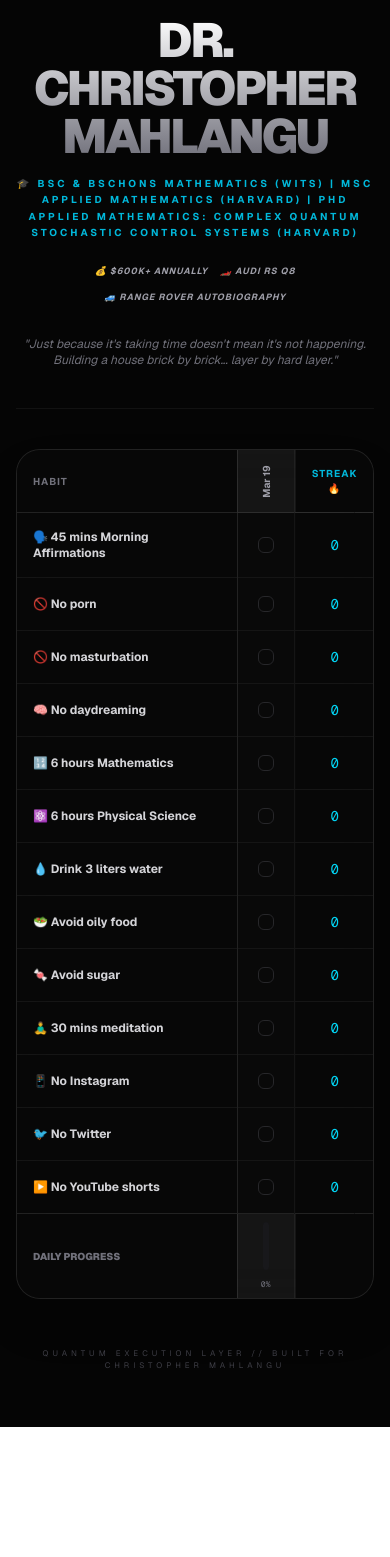
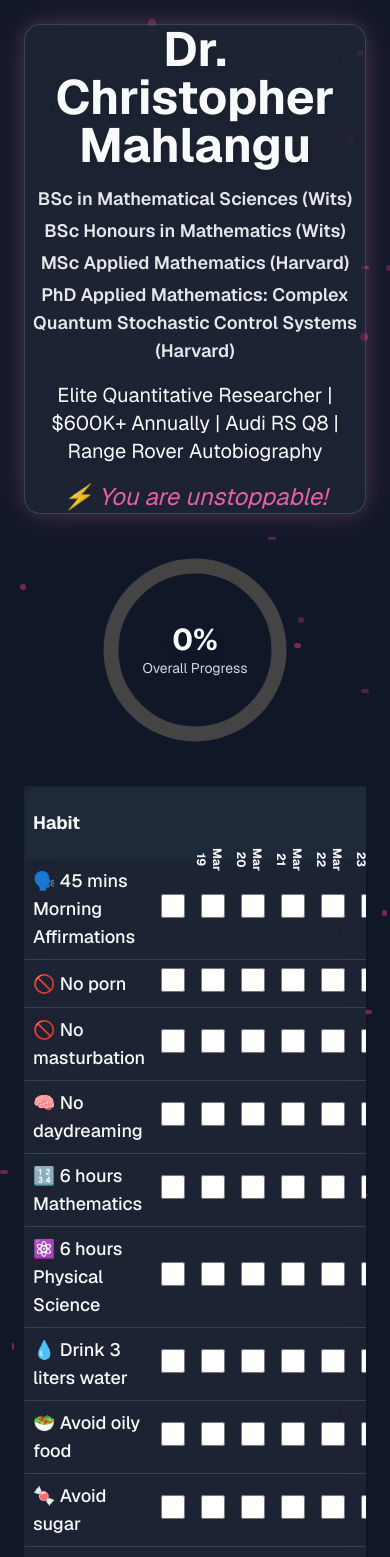
Before and after one commit to christophermahlangu/drmahlangu-app, a Next.js app: page / in a window 390 px wide. Shown: the top 1557 px of the page. Before the commit the page ends 1427 px from the top, so only its background shows below. Built offline with nearby package versions, Linux system fonts and the light colour scheme.

Commit message:
Added confetti and circular progress

```diff
--- a/app/page.tsx
+++ b/app/page.tsx
@@ -1,5 +1,6 @@
 "use client";
 import { useEffect, useState } from "react";
+import Confetti from "react-confetti";
 
 const habits = [
   "🗣️ 45 mins Morning Affirmations",
@@ -32,19 +33,46 @@ function generateDates() {
 
 const dates = generateDates();
 
+const dailyMessages = [
+  "✨ Today is your day — make it legendary!",
+  "🔥 Keep pushing — every check counts!",
+  "💎 Build habits, build yourself.",
+  "🚀 Small steps = giant leaps.",
+  "🌟 Believe in the process.",
+  "⚡ You are unstoppable!",
+  "🌈 Glow with your habits!",
+  "💫 Every check is progress!",
+];
+
 export default function Home() {
   const [checkboxes, setCheckboxes] = useState<Record<string, boolean>>({});
-  const [mounted, setMounted] = useState(false);
+  const [dailyMessage, setDailyMessage] = useState("");
+  const [width, setWidth] = useState(0);
+  const [height, setHeight] = useState(0);
+  const [messageIndex, setMessageIndex] = useState(0);
 
   useEffect(() => {
     const saved = localStorage.getItem("mahlanguTracker");
     if (saved) setCheckboxes(JSON.parse(saved));
-    setMounted(true);
+
+    setWidth(window.innerWidth);
+    setHeight(window.innerHeight);
+
+    // Set initial daily message randomly
+    setMessageIndex(Math.floor(Math.random() * dailyMessages.length));
   }, []);
 
   useEffect(() => {
-    if (mounted) localStorage.setItem("mahlanguTracker", JSON.stringify(checkboxes));
-  }, [checkboxes, mounted]);
+    localStorage.setItem("mahlanguTracker", JSON.stringify(checkboxes));
+  }, [checkboxes]);
+
+  // Rotate daily message every 10s
+  useEffect(() => {
+    const interval = setInterval(() => {
+      setMessageIndex(prev => (prev + 1) % dailyMessages.length);
+    }, 10000);
+    return () => clearInterval(interval);
+  }, []);
 
   const toggle = (habit: string, date: string) => {
     const key = `${habit}-${date}`;
@@ -54,6 +82,12 @@ export default function Home() {
   const dailyProgress = (date: string) => {
     const checked = habits.filter(h => checkboxes[`${h}-${date}`]).length;
     return (checked / habits.length) * 100;
+  };
+
+  const overallProgress = () => {
+    let totalChecked = 0;
+    dates.forEach(date => habits.forEach(h => { if (checkboxes[`${h}-${date}`]) totalChecked++; }));
+    return (totalChecked / (habits.length * dates.length)) * 100;
   };
 
   const habitStreak = (habit: string) => {
@@ -66,104 +100,191 @@ export default function Home() {
     return streak;
   };
 
-  if (!mounted) return null;
-
   return (
-    <main className="min-h-screen bg-[#050505] text-white p-4 md:p-8 font-sans selection:bg-cyan-500/30">
-
-      {/* GLOSSY BACKGROUND */}
-      <div className="fixed inset-0 -z-10 overflow-hidden">
-        <div className="absolute top-[-10%] left-[-10%] w-[60%] h-[60%] rounded-full bg-cyan-900/10 blur-[120px]" />
+    <main className="min-h-screen p-6 font-sans relative overflow-hidden bg-gray-900 text-gray-50">
+      {/* Background particles */}
+      <div className="absolute inset-0 pointer-events-none">
+        {Array.from({ length: 50 }).map((_, i) => (
+          <div
+            key={i}
+            className="absolute bg-pink-500 rounded-full opacity-30 animate-pulse"
+            style={{
+              width: `${Math.random() * 6 + 2}px`,
+              height: `${Math.random() * 6 + 2}px`,
+              top: `${Math.random() * 100}%`,
+              left: `${Math.random() * 100}%`,
+              animationDelay: `${Math.random() * 5}s`,
+            }}
+          />
+        ))}
       </div>
 
-      {/* VISION BOARD HEADER */}
-      <div className="max-w-7xl mx-auto text-center space-y-4 mb-10 border-b border-white/5 pb-10">
-        <h1 className="text-5xl font-black tracking-tighter bg-clip-text text-transparent bg-gradient-to-b from-white to-zinc-500">
-          DR. CHRISTOPHER MAHLANGU
-        </h1>
-        <p className="text-[10px] md:text-xs font-bold text-cyan-500 tracking-[0.3em] uppercase max-w-4xl mx-auto leading-relaxed">
-          🎓 BSc & BScHons Mathematics (Wits) | MSc Applied Mathematics (Harvard) | PhD Applied Mathematics: Complex Quantum Stochastic Control Systems (Harvard)
+      {/* Confetti on 100% */}
+      {overallProgress() === 100 && <Confetti width={width} height={height} recycle={false} numberOfPieces={150} />}
+
+      {/* Vision Board */}
+      <div className="max-w-4xl mx-auto text-center space-y-4 mb-10 glass-panel">
+        <h1 className="text-5xl font-bold drop-shadow-lg">Dr. Christopher Mahlangu</h1>
+        <div className="space-y-1 text-lg font-semibold text-gray-200">
+          <p>BSc in Mathematical Sciences (Wits)</p>
+          <p>BSc Honours in Mathematics (Wits)</p>
+          <p>MSc Applied Mathematics (Harvard)</p>
+          <p>PhD Applied Mathematics: Complex Quantum Stochastic Control Systems (Harvard)</p>
+        </div>
+        <p className="text-xl mt-3 drop-shadow-md">
+          Elite Quantitative Researcher | $600K+ Annually | Audi RS Q8 | Range Rover Autobiography
         </p>
-        <div className="flex flex-wrap justify-center gap-3 text-[9px] uppercase tracking-widest text-zinc-400 font-bold italic pt-2">
-            <span>💰 $600K+ Annually</span>
-            <span>🏎️ Audi RS Q8</span>
-            <span>🚙 Range Rover Autobiography</span>
-        </div>
-        <p className="text-zinc-500 text-xs italic max-w-2xl mx-auto pt-4">
-          "Just because it's taking time doesn't mean it's not happening. Building a house brick by brick... layer by hard layer."
-        </p>
+        <p className="text-2xl italic text-pink-400 animate-pulse transition-all duration-1000">{dailyMessages[messageIndex]}</p>
       </div>
 
-      {/* GRID TRACKER */}
-      <div className="max-w-[100vw] overflow-x-auto rounded-3xl border border-white/10 bg-white/[0.02] backdrop-blur-xl shadow-2xl">
-        <table className="border-collapse w-full">
-          <thead>
-            <tr className="bg-white/5 border-b border-white/10">
-              <th className="sticky left-0 bg-[#070707] z-30 p-4 text-left text-[10px] uppercase tracking-widest text-zinc-500 border-r border-white/10 min-w-[220px]">Habit</th>
+      {/* Circular Overall Progress */}
+      <div className="relative w-48 h-48 mx-auto mb-10">
+        <svg className="w-48 h-48 transform -rotate-90">
+          <circle cx="96" cy="96" r="84" stroke="#444" strokeWidth="15" fill="none" />
+          <circle
+            cx="96"
+            cy="96"
+            r="84"
+            stroke="url(#gradient)"
+            strokeWidth="15"
+            fill="none"
+            strokeDasharray={2 * Math.PI * 84}
+            strokeDashoffset={2 * Math.PI * 84 * (1 - overallProgress() / 100)}
+            strokeLinecap="round"
+            style={{ transition: "stroke-dashoffset 1s ease-out" }}
+          />
+          <defs>
+            <linearGradient id="gradient" x1="0" y1="0" x2="1" y2="1">
+              <stop offset="0%" stopColor="#3B82F6" />
+              <stop offset="100%" stopColor="#EC4899" />
+            </linearGradient>
+          </defs>
+        </svg>
+        <div className="absolute inset-0 flex flex-col items-center justify-center">
+          <span className="text-3xl font-bold drop-shadow-lg">{overallProgress().toFixed(0)}%</span>
+          <span className="text-sm text-gray-300">Overall Progress</span>
+        </div>
+      </div>
+
+      {/* Habit Tracker Table */}
+      <div className="overflow-x-auto w-full max-w-6xl mb-10 relative z-10">
+        <table className="border-collapse w-full shadow-lg rounded-3xl overflow-hidden glass-panel">
+          <thead className="bg-gray-800 bg-opacity-40">
+            <tr>
+              <th className="sticky top-0 bg-gray-800 bg-opacity-40 z-10 p-2 text-left text-lg">Habit</th>
               {dates.map(date => (
-                <th key={date} className="p-3 text-[10px] font-bold text-zinc-400 border-r border-white/5 min-w-[50px]">
-                  <div className="rotate-[-90deg] whitespace-nowrap">{date}</div>
-                </th>
+                <th key={date} className="p-2 text-center text-xs rotate-90 origin-bottom">{date}</th>
               ))}
-              <th className="sticky right-0 bg-[#070707] z-30 p-4 text-center text-[10px] uppercase tracking-widest text-cyan-500 border-l border-white/10">Streak 🔥</th>
+              <th className="sticky top-0 bg-gray-800 bg-opacity-40 z-10 p-2 text-center text-lg">Progress</th>
+              <th className="sticky top-0 bg-gray-800 bg-opacity-40 z-10 p-2 text-center text-lg">Streak 🔥</th>
             </tr>
           </thead>
-          <tbody className="divide-y divide-white/[0.05]">
+          <tbody>
             {habits.map(habit => (
-              <tr key={habit} className="hover:bg-white/[0.03] transition-colors group">
-                <td className="sticky left-0 bg-[#070707] z-20 p-4 text-xs font-bold text-zinc-300 border-r border-white/10 group-hover:text-cyan-400 transition-colors">
-                  {habit}
-                </td>
+              <tr key={habit} className="border-b border-gray-700 hover:bg-white hover:bg-opacity-10 transition relative">
+                <td className="p-2 font-medium text-lg">{habit}</td>
                 {dates.map(date => {
                   const key = `${habit}-${date}`;
                   return (
-                    <td key={key} className="p-0 border-r border-white/5">
-                        <button
-                          onClick={() => toggle(habit, date)}
-                          className={`w-full h-12 flex items-center justify-center transition-all ${
-                            checkboxes[key] ? 'bg-cyan-500/10' : 'hover:bg-white/5'
-                          }`}
-                        >
-                          <div className={`w-4 h-4 rounded-md border transition-all ${
-                            checkboxes[key] ? 'bg-cyan-500 border-cyan-400 shadow-[0_0_8px_rgba(6,182,212,0.4)]' : 'border-zinc-800 bg-transparent'
-                          }`}>
-                            {checkboxes[key] && <span className="text-black text-[8px] font-black flex items-center justify-center h-full">✓</span>}
-                          </div>
-                        </button>
+                    <td key={key} className="p-2 text-center relative">
+                      <input
+                        type="checkbox"
+                        className="neon-checkbox w-6 h-6 cursor-pointer accent-gradient hover:scale-125 transition transform duration-300"
+                        checked={!!checkboxes[key]}
+                        onChange={() => toggle(habit, date)}
+                      />
+                      {checkboxes[key] && (
+                        <span className="absolute -top-1 -right-1 text-pink-400 animate-pulse">✨</span>
+                      )}
                     </td>
                   );
                 })}
-                <td className="sticky right-0 bg-[#070707] z-20 p-4 text-center font-mono text-cyan-400 text-sm border-l border-white/10">
-                    {habitStreak(habit)}
+                <td className="p-2 text-center text-lg font-bold">
+                  {(
+                    habits.filter(h => dates.some(date => checkboxes[`${h}-${date}`])).length /
+                    habits.length *
+                    100
+                  ).toFixed(0)}
+                  %
+                </td>
+                <td className="p-2 text-center text-lg font-semibold">
+                  {habitStreak(habit)} {habitStreak(habit) > 0 && <span className="neon-star">⭐</span>}
                 </td>
               </tr>
             ))}
           </tbody>
-          <tfoot className="bg-white/5 border-t border-white/10">
-            <tr>
-              <td className="sticky left-0 bg-[#070707] p-4 text-[10px] font-black uppercase text-zinc-500 border-r border-white/10">Daily Progress</td>
-              {dates.map(date => (
-                <td key={date} className="p-2 border-r border-white/5">
-                  <div className="flex flex-col items-center gap-2">
-                    <div className="h-12 w-1.5 bg-zinc-900 rounded-full overflow-hidden flex flex-col justify-end">
-                      <div
-                        className="bg-cyan-500 transition-all duration-500 shadow-[0_0_10px_rgba(6,182,212,0.6)]"
-                        style={{ height: `${dailyProgress(date)}%` }}
-                      ></div>
-                    </div>
-                    <span className="text-[8px] font-mono text-zinc-500">{dailyProgress(date).toFixed(0)}%</span>
-                  </div>
-                </td>
-              ))}
-              <td className="sticky right-0 bg-[#070707] border-l border-white/10"></td>
-            </tr>
-          </tfoot>
         </table>
       </div>
 
-      <footer className="mt-12 text-center text-[8px] text-zinc-700 tracking-[0.5em] uppercase pb-10">
-        Quantum Execution Layer // Built for Christopher Mahlangu
-      </footer>
+      {/* Motivational Link */}
+      <div className="text-center z-10 relative">
+        <a
+          href="https://www.youtube.com/watch?v=dQw4w9WgXcQ"
+          target="_blank"
+          className="px-6 py-3 bg-pink-500 text-white rounded-full shadow-lg hover:bg-pink-600 transition duration-300 font-semibold"
+        >
+          Need Motivation? Click Here!
+        </a>
+      </div>
+
+      {/* --- NEON / GLOSSY CSS --- */}
+      <style jsx global>{`
+        .glass-panel {
+          background: rgba(255, 255, 255, 0.05);
+          backdrop-filter: blur(15px);
+          border: 1px solid rgba(255, 255, 255, 0.15);
+          border-radius: 1rem;
+          box-shadow: 0 0 20px rgba(255, 255, 255, 0.1),
+            0 0 40px rgba(236, 72, 153, 0.2);
+          transition: all 0.3s ease;
+        }
+
+        .neon-checkbox:checked {
+          box-shadow: 0 0 10px #ec4899, 0 0 20px #3b82f6;
+        }
+        .neon-checkbox:hover {
+          transform: scale(1.3);
+          box-shadow: 0 0 5px #ec4899, 0 0 15px #3b82f6;
+        }
+
+        .neon-star {
+          text-shadow: 0 0 5px #facc15, 0 0 10px #fcd34d, 0 0 20px #fbbf24;
+          animation: pulseStar 1.5s infinite;
+        }
+        @keyframes pulseStar {
+          0%,
+          100% {
+            transform: scale(1);
+            opacity: 1;
+          }
+          50% {
+            transform: scale(1.3);
+            opacity: 0.8;
+          }
+        }
+
+        .neon-progress {
+          box-shadow: 0 0 8px #3b82f6, 0 0 15px #ec4899;
+          border-radius: 9999px;
+        }
+
+        @keyframes gradientBackground {
+          0% {
+            background-position: 0% 50%;
+          }
+          50% {
+            background-position: 100% 50%;
+          }
+          100% {
+            background-position: 0% 50%;
+          }
+        }
+
+        .animate-gradientBackground {
+          background-size: 400% 400%;
+          animation: gradientBackground 20s ease infinite;
+        }
+      `}</style>
     </main>
   );
 }
```
